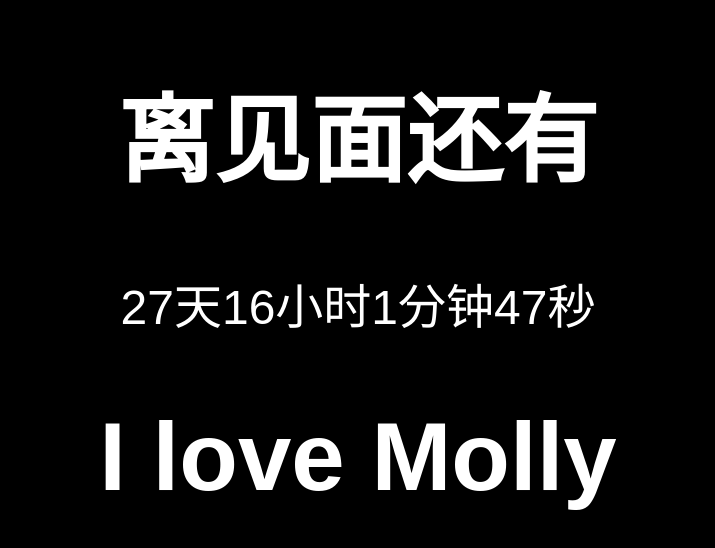
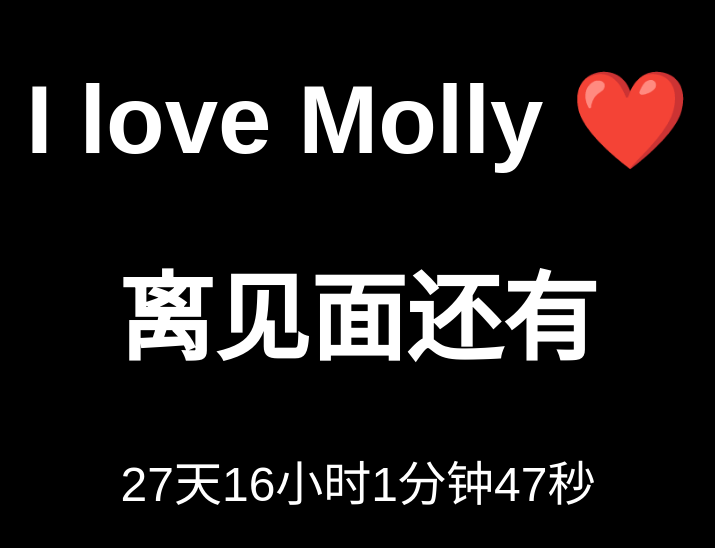
Before and after one commit to Leo927/SimpleCountDown, a plain HTML site: page index.html in a window 1280 px wide. Shown: the whole page, without its empty margins (282-997 px from the left). Drawn offline with Linux system fonts and the light colour scheme.

Commit message:
Rearranged

```diff
--- a/index.html
+++ b/index.html
@@ -2,7 +2,7 @@
 <html lang="en">
 <head>
     <meta charset="UTF-8">
-    <title>Title</title>
+    <title>I love Molly ❤️</title>
 </head>
 <body>
     <!-- This page implements a count down timer that updates every second.
@@ -38,8 +38,8 @@
         }
     </style>
 
+    <h1>I love Molly ❤️</h1>
     <h1>离见面还有</h1>
     <div id="timer"></div>
-    <h1>I love Molly</h1>
 </body>
 </html>
```
